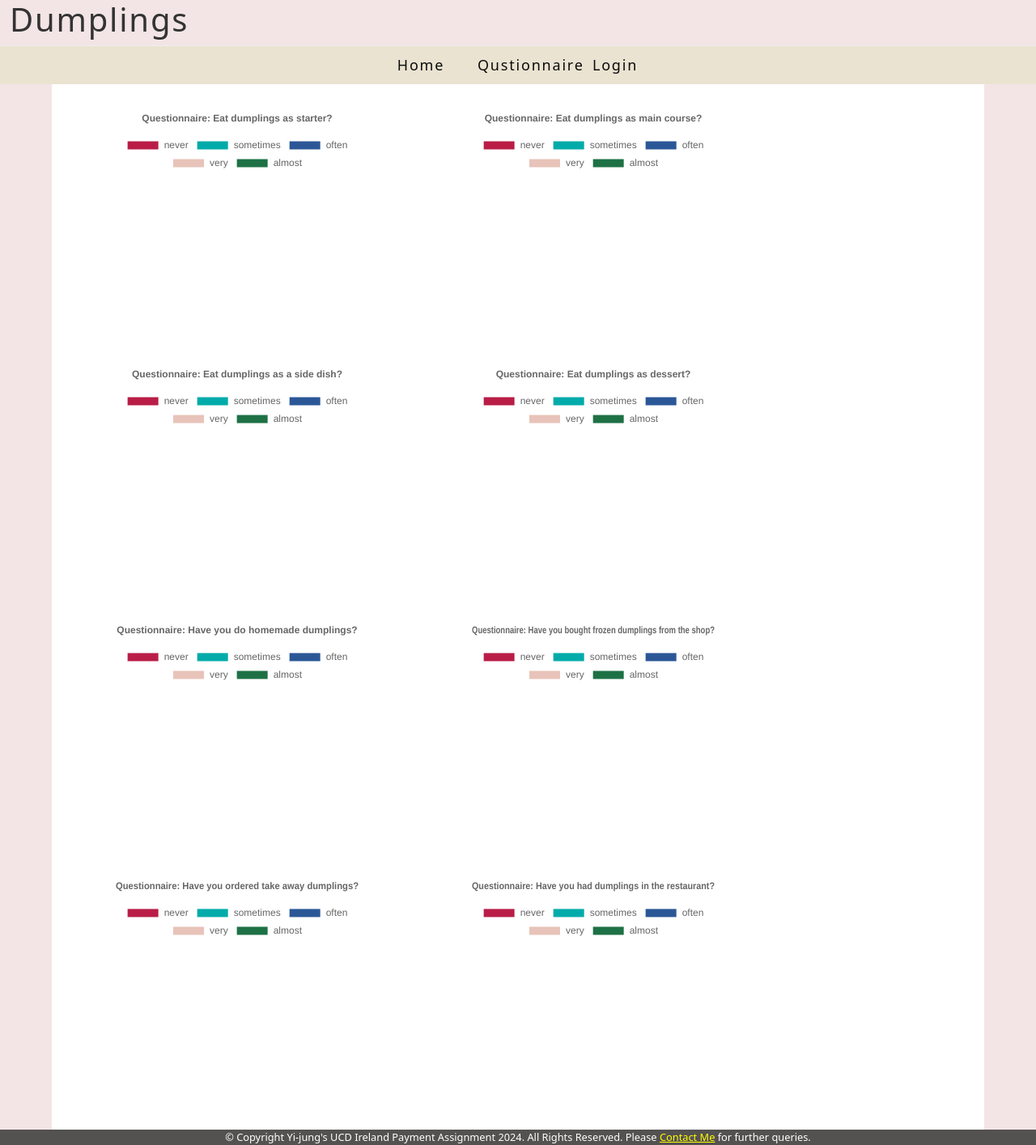
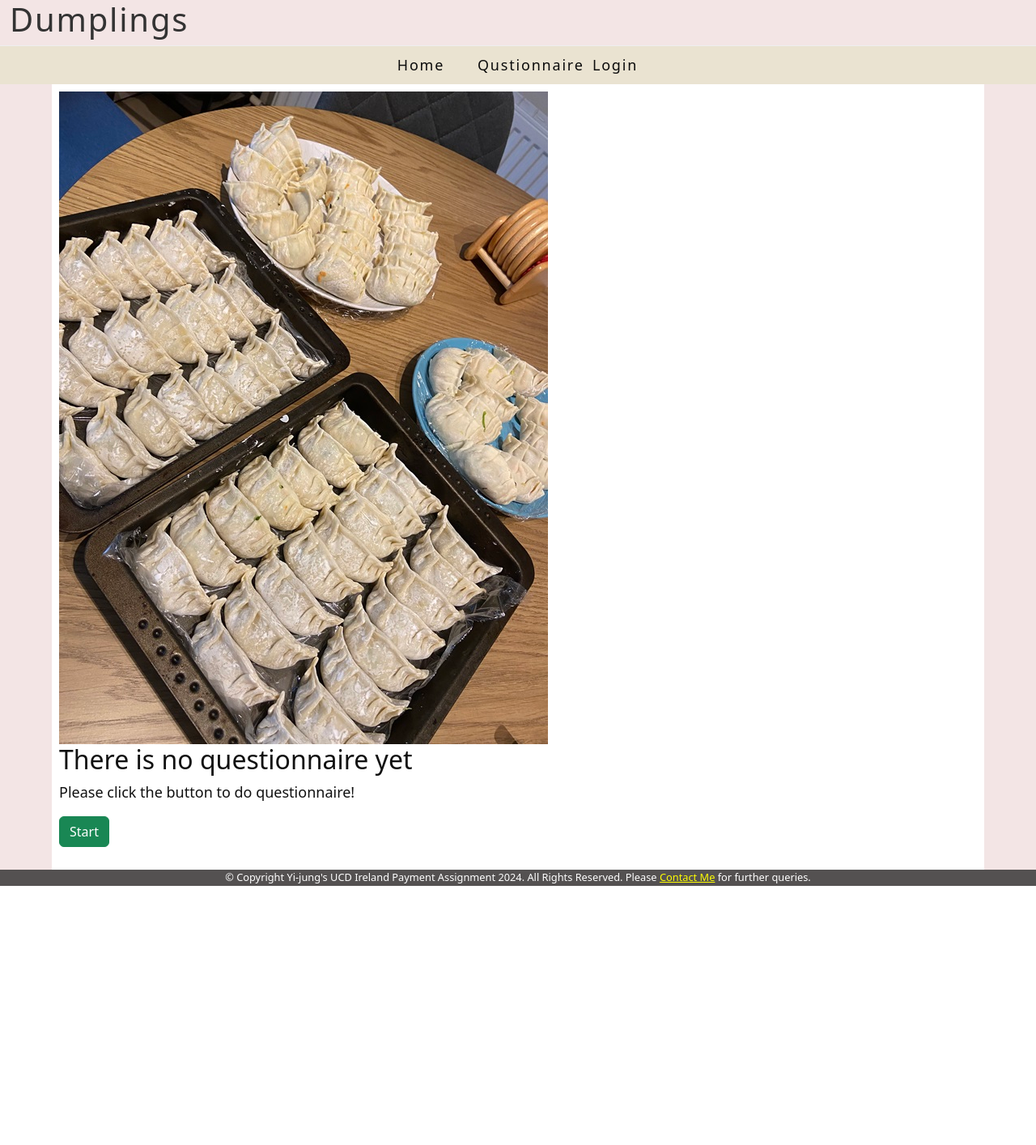
Before and after one commit to emilyichan3/DumplingQuestionnaire, a Flask app: page /questionnaire_result in a window 1280 px wide. Shown: the whole page at 81% size. After the commit the page ends 1094 px from the top, so only its background shows below. Run offline with Flask 2, Linux system fonts and the light colour scheme.

Commit message:
if there is no questionnaire answer yet, showed the message.

```diff
--- a/app.py
+++ b/app.py
@@ -30,28 +30,32 @@ def questionnaire():
 
 @app.route("/questionnaire_result")
 def questionnaire_result():
+    print('total count:' + str(questionnaire_result_datastore["1"].totalcounts))
+
     return render_template("questionnaire_result.html", answers=questionnaire_result_datastore)
 
 
-@app.route("/questionnaire_per_result/<id>")
-def questionnaire_per_result(id):
-    never_count = questionnaire_result_datastore[id].count['never']
-    sometimes_count = questionnaire_result_datastore[id].count['sometimes']
-    often_count = questionnaire_result_datastore[id].count['often']
-    very_count = questionnaire_result_datastore[id].count['very']
-    almost_count = questionnaire_result_datastore[id].count['almost']
 
-    data = [
-            ('Never', never_count),
-            ('Sometimes', sometimes_count),
-            ('Often', often_count),
-            ('Very', very_count),
-            ('Almost', almost_count)
-        ]
 
-    labels = [row[0] for row in data]
-    values = [row[1] for row in data]
-    return render_template("questionnaire_result.html", answer=questionnaire_result_datastore[id], labels=labels, values=values)
+# @app.route("/questionnaire_per_result/<id>")
+# def questionnaire_per_result(id):
+#     never_count = questionnaire_result_datastore[id].count['never']
+#     sometimes_count = questionnaire_result_datastore[id].count['sometimes']
+#     often_count = questionnaire_result_datastore[id].count['often']
+#     very_count = questionnaire_result_datastore[id].count['very']
+#     almost_count = questionnaire_result_datastore[id].count['almost']
+
+#     data = [
+#             ('Never', never_count),
+#             ('Sometimes', sometimes_count),
+#             ('Often', often_count),
+#             ('Very', very_count),
+#             ('Almost', almost_count)
+#         ]
+
+#     labels = [row[0] for row in data]
+#     values = [row[1] for row in data]
+#     return render_template("questionnaire_result.html", answer=questionnaire_result_datastore[id], labels=labels, values=values)
 
 
 
--- a/models.py
+++ b/models.py
@@ -6,9 +6,10 @@ class Questionnaire:
 
 
 class Questionnaire_result:
-    def __init__(self, questionnaire_id, question):
+    def __init__(self, questionnaire_id, question, totalcounts=0):
         self.questionnaire_id = questionnaire_id
         self.question = question
+        self.totalcounts = totalcounts
         self.count = {
             'never':  0,
             'sometimes':  0,
@@ -19,3 +20,4 @@ class Questionnaire_result:
 
     def answer(self, questionnaire_answer):
         self.count[questionnaire_answer] +=1
+        self.totalcounts += 1
--- a/static/css/style.css
+++ b/static/css/style.css
@@ -2,10 +2,6 @@
     --wrap-bg-color: #f3e5e5;
     --nav-bg-color: #eae3d1;
     --main-bg-color: #fff;
-
-
-
-
 }
 * {
     box-sizing: border-box;
@@ -175,6 +171,9 @@ canvas {
     display: none;
 }
 .hide {
+    display: none;
+}
+.hide-totalcount-0 {
     display: none;
 }
 
--- a/static/javascript/piechart.js
+++ b/static/javascript/piechart.js
@@ -39,7 +39,3 @@ if (targetId) {
         }
     });
 }
-
-
-// jQuery
-// $(pieChart).appendTo("#pie-1");
--- /dev/null
+++ b/static/javascript/questionnaire-result.js
@@ -0,0 +1,6 @@
+
+var hidetotalcount = document.getElementsByClassName('hide-totalcount-0');
+if (hidetotalcount.length === 0) {
+    const popup = document.querySelector('.message');
+    popup.classList.add('hide');
+};
--- a/templates/questionnaire_result.html
+++ b/templates/questionnaire_result.html
@@ -4,13 +4,14 @@
 {% block additional_js %}
      <script src="https://cdn.jsdelivr.net/npm/chart.js@4.4.4/dist/chart.umd.min.js"></script>
      <script src="https://ajax.googleapis.com/ajax/libs/jquery/3.7.1/jquery.min.js"></script>
+
 {% endblock %}
 
 {% block main %}
 <!-- dictionary -->
- <div class="flex-chart">
-    {% for answer in answers.values() %}
-    <div>
+<div class="flex-chart">
+{% for answer in answers.values() %}
+    <div class="hide-totalcount-{{ answer.totalcounts }}">
         <ul>
             <li id="question-{{ answer.questionnaire_id }}" class="hide">Questionnaire: {{ answer.question }}</li>
             <li id="id-{{ answer.questionnaire_id }}" class="hide">{{ answer.questionnaire_id }}</li>
@@ -23,6 +24,16 @@
             <script src="/static/javascript/piechart.js"></script>
         </div>
     </div>
-    {% endfor %}
- </div>
+{% endfor %}
+    <form action="{{ url_for('questionnaire') }}" method="GET">
+        <div class="message">
+            <img src="/static/images/dumplings.jpg" alt="success">
+            <h2>There is no questionnaire yet</h2>
+            <p>Please click the button to do questionnaire!</p>
+            <button type="submit" class="btn btn-success">Start</button>
+        </div>
+        <script src="/static/javascript/questionnaire-result.js"></script>
+    </form>
+</div>
+
 {% endblock %}
```
Also changed, not shown: static/javascript/basic.js (line endings or trailing spaces), 1 other file.
